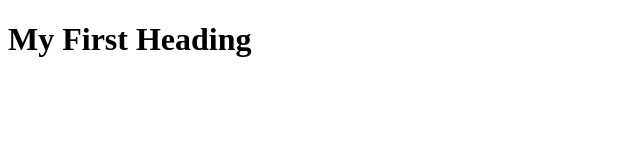
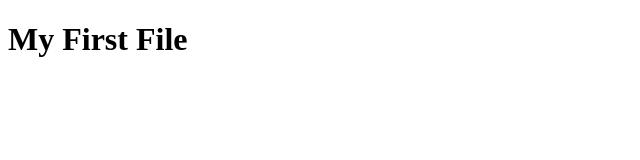
Before and after one commit to dhariniwaghela/Task1, a plain HTML site: page index.html in a window 1280 px wide. Shown: the whole page, without its empty margins (0-640 px from the left). Drawn offline with Linux system fonts and the light colour scheme.

Commit message:
Update index.html

```diff
--- a/index.html
+++ b/index.html
@@ -6,7 +6,7 @@
 </head>
 <body>
 
-<h1>My First Heading</h1>
+<h1>My First File</h1>
 
 </body>
 </html>
```
